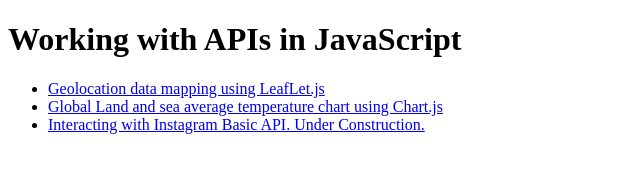
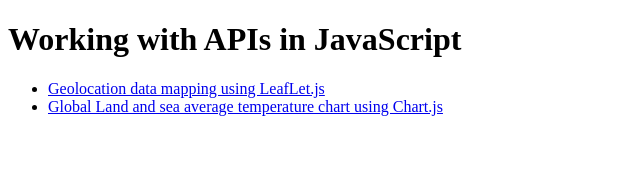
Before and after one commit to prashantsihag03/apis-in-js, a plain HTML site: page index.html in a window 1280 px wide. Shown: the whole page, without its empty margins (0-640 px from the left). Drawn offline with Linux system fonts and the light colour scheme.

Commit message:
Update index.html

```diff
--- a/index.html
+++ b/index.html
@@ -10,7 +10,6 @@
     <ul>
         <li><a href="whereISSat/whereISSat.html">Geolocation data mapping using LeafLet.js</a></li>
         <li><a href="tempChart/tempChart.html">Global Land and sea average temperature chart using Chart.js</a></li>
-        <li><a href="instgmAPI/index.html">Interacting with Instagram Basic API. Under Construction.</a></li>
     </ul>
 
 </body>
```
